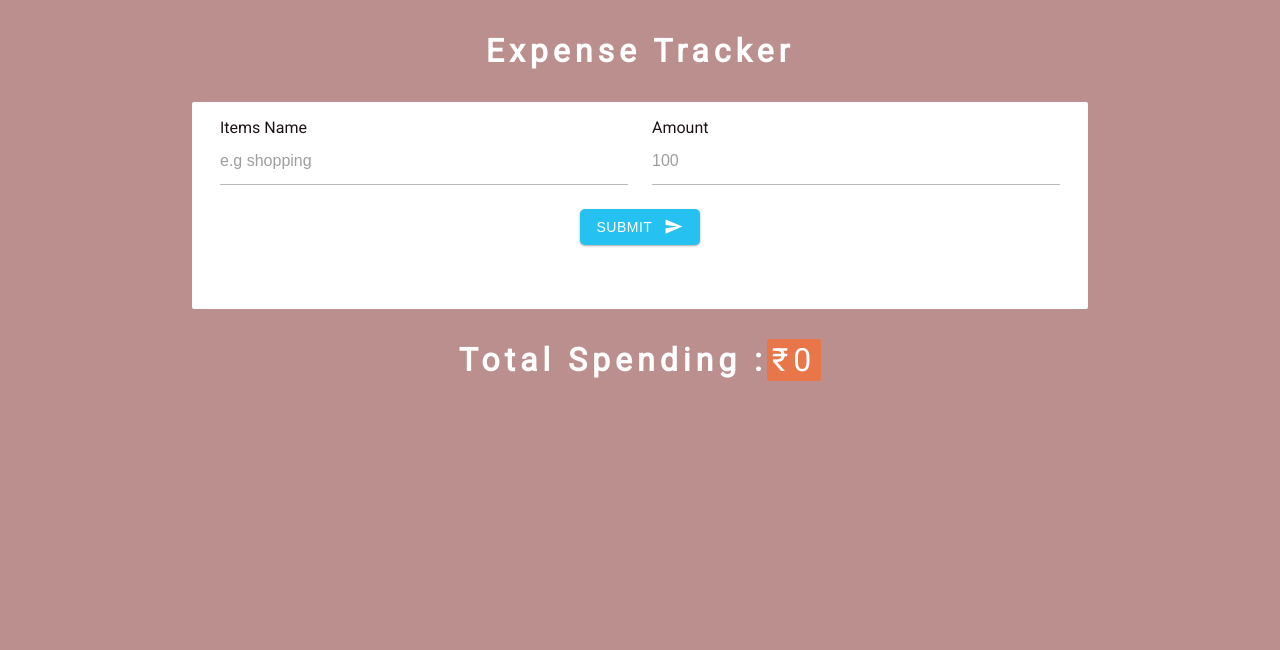
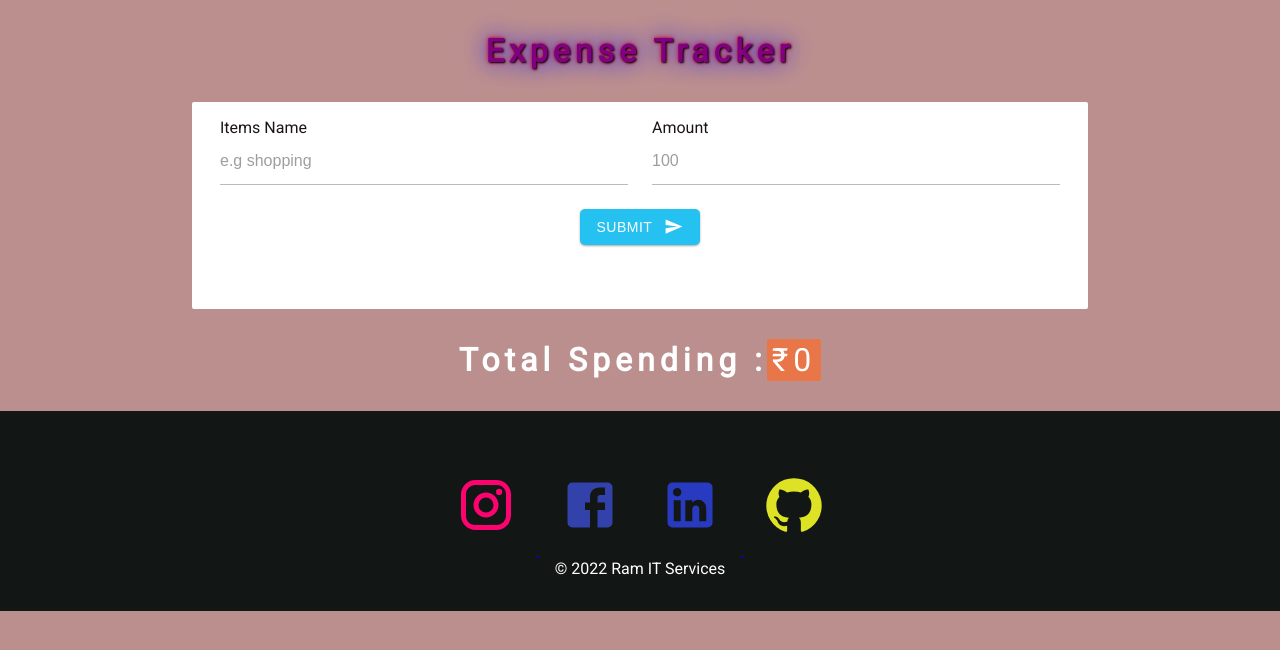
Before and after one commit to Ramkishan01997/ExepenseTracker, a React (Create React App) app: page / in a window 1280 px wide. Shown: the top 650 px of the page. Built offline with nearby package versions, Linux system fonts and the light colour scheme.

Commit message:
added footer to app

```diff
--- a/package.json
+++ b/package.json
@@ -3,6 +3,11 @@
   "version": "0.1.0",
   "private": true,
   "dependencies": {
+    "@emotion/react": "^11.10.0",
+    "@emotion/styled": "^11.10.0",
+    "@material-ui/core": "^4.12.3",
+    "@mui/icons-material": "^5.8.4",
+    "@mui/material": "^5.10.1",
     "@testing-library/jest-dom": "^5.14.1",
     "@testing-library/react": "^11.2.7",
     "@testing-library/user-event": "^12.8.3",
--- a/src/App.css
+++ b/src/App.css
@@ -180,6 +180,10 @@ color:rgb(29, 21, 21);
 .alert-success {
   background: var(--mainGreen);
 }
+.title{
+  color: purple;
+  text-shadow: 1px 1px 2px black, 0 0 25px blue, 0 0 5px red;
+}
 @media screen and (min-width: 601px) {
   .App,
   .list,
--- a/src/App.js
+++ b/src/App.js
@@ -1,38 +1,39 @@
-import React,{useState,useEffect} from 'react';
+import React, { useState, useEffect } from 'react';
 import './App.css';
 import ExpenseForm from './Components/ExpenseForm';
 import Alert from './Components/Alert';
 import ExpenseList from './Components/ExpenseList';
+import Footer from './Components/Footer';
 // import uuid from 'uuid/v4';
 import { v4 as uuidv4 } from 'uuid';
 function App() {
 
-const initialExpenses=localStorage.getItem("expenses")?
-JSON.parse(localStorage.getItem("expenses")):[];
+  const initialExpenses = localStorage.getItem("expenses") ?
+    JSON.parse(localStorage.getItem("expenses")) : [];
 
   // useState
-  const [expenses,setExpenses]=useState(initialExpenses)
+  const [expenses, setExpenses] = useState(initialExpenses)
   //functionality how to add charge
-  const[charge,setCharge]=useState("")
+  const [charge, setCharge] = useState("")
   // how to set amount
-  const[amount,setAmount]=useState('');
+  const [amount, setAmount] = useState('');
   // handling function
-  const[alert,setAlert]=useState({show:false});
+  const [alert, setAlert] = useState({ show: false });
 
-  const[edit,setEdit]=useState(false);
+  const [edit, setEdit] = useState(false);
 
-  const[id,setId]=useState(0);
+  const [id, setId] = useState(0);
 
-  useEffect(()=>{
-    localStorage.setItem("expenses",JSON.stringify(expenses))
+  useEffect(() => {
+    localStorage.setItem("expenses", JSON.stringify(expenses))
     //inputRef.current.focus()
-  },[expenses]);
+  }, [expenses]);
 
 
-  const handleCharge=e=>{
+  const handleCharge = e => {
     setCharge(e.target.value)
   };
-  const handleAmount=e=>{
+  const handleAmount = e => {
     setAmount(e.target.value);
 
   };
@@ -44,52 +45,54 @@ const handleAlert = ({ type, text }) => {
     }, 2500);
   };
   //
-  const handleSubmit=e=>{
+  const handleSubmit = e => {
     e.preventDefault();
 
 
-console.log(charge,amount)
-if(charge!=='' && amount>0){
-if(edit){
-let tempExpenses=expenses.map(item=>{
-  return item.id===id? {...item,charge,amount}:item
+    console.log(charge, amount)
+    if (charge !== '' && amount > 0) {
+      if (edit) {
+        let tempExpenses = expenses.map(item => {
+          return item.id === id ? { ...item, charge, amount } : item
         })
         setExpenses(tempExpenses);
         setEdit(false);
-handleAlert({type:"success" ,text:"item editrd"})
+        handleAlert({ type: "success", text: "item editrd" })
       }
-else{
-  const singleExpense={id:uuidv4(),charge,amount};
-setExpenses([...expenses,singleExpense])
-handleAlert({type:"success",text:"item added"});
+      else {
+        const singleExpense = { id: uuidv4(), charge, amount };
+        setExpenses([...expenses, singleExpense])
+        handleAlert({ type: "success", text: "item added" });
 
       }
       setCharge("");
       setAmount("");
     }
-else{
-handleAlert({type:"danger",
-text:"charge cant be empty and amount must be greater than 0"})
+    else {
+      handleAlert({
+        type: "danger",
+        text: "charge cant be empty and amount must be greater than 0"
+      })
     }
   }
   //clear all
-  const clearItems=()=>{
+  const clearItems = () => {
     setExpenses([]);
-    handleAlert({type:"danger",text:"Deleted all items"})
+    handleAlert({ type: "danger", text: "Deleted all items" })
 
   }
   // delete item
-const handleDelete=(id)=>{
+  const handleDelete = (id) => {
 
 
-  setExpenses(expenses.filter(item=>item.id!==id))
-handleAlert({type:"danger", text:"item deleted"})
+    setExpenses(expenses.filter(item => item.id !== id))
+    handleAlert({ type: "danger", text: "item deleted" })
   }
   //edit function
- const handleEdit=id=>{
+  const handleEdit = id => {
 
-   let expense=expenses.find(item=>item.id===id);
-   let{charge,amount}=expense;
+    let expense = expenses.find(item => item.id === id);
+    let { charge, amount } = expense;
     setCharge(charge);
     setAmount(amount);
     setEdit(true);
@@ -98,27 +101,28 @@ handleAlert({type:"danger", text:"item deleted"})
 
   return (
     <>
-    {alert.show && <Alert type={alert.type} text={alert.text}/>}
+      {alert.show && <Alert type={alert.type} text={alert.text} />}
 
-  <h1> Expense Tracker</h1>
+      <h1 className='title'> Expense Tracker</h1>
       <main className="App">
         <ExpenseForm charge={charge} amount={amount}
           handleCharge={handleCharge}
           handleAmount={handleAmount}
           handleSubmit={handleSubmit}
           clearItems={clearItems}
-  edit={edit}/>
+          edit={edit} />
         <ExpenseList expenses={expenses} clearItems={clearItems}
           handleDelete={handleDelete}
-  handleEdit={handleEdit}/>
+          handleEdit={handleEdit} />
 
       </main>
       <h1>
         Total spending :<span className="total">
-  ₹{expenses.reduce((acc,curr)=>{
-    return (acc+=parseInt(curr.amount));
-  },0)}</span>
+          ₹{expenses.reduce((acc, curr) => {
+            return (acc += parseInt(curr.amount));
+          }, 0)}</span>
       </h1>
+      <Footer/>
     </>
   );
 }
--- /dev/null
+++ b/src/Components/Footer.css
@@ -0,0 +1,22 @@
+.footer{
+    width:100%;
+    height: 200px;
+    background-color: #121615;
+    display: flex;
+    justify-content: center;
+    align-items: center;
+    flex-direction: column;
+    padding-top: 10px;
+    position: relative;
+margin-bottom: 0;
+}
+.socialMedia svg{
+    color:white;
+    margin: 20px;
+    font-size: 60px;
+    cursor:pointer;
+
+}
+.footer{
+    color:white;
+}
--- /dev/null
+++ b/src/Components/Footer.jsx
@@ -0,0 +1,22 @@
+import React from 'react'
+import FacebookIcon from '@mui/icons-material/Facebook';
+import InstagramIcon from '@mui/icons-material/Instagram';
+import LinkedInIcon from '@mui/icons-material/LinkedIn';
+import GitHubIcon from '@mui/icons-material/GitHub';
+import './Footer.css'
+function Footer() {
+    return (
+        <div className="footer">
+        <div className="socialMedia">
+
+        <a href="https://www.instagram.com/ramkishan1997/"> <InstagramIcon style={{"color":"#fc036f"}}/></a>
+       <a href="https://www.facebook.com/ramkishan.suryawanshi.5"> <FacebookIcon style={{"color":"#3341ab"}}/></a>
+       <a href="https://www.linkedin.com/in/ramkishan-suryawanshi/" ><LinkedInIcon style={{"color":"#283abf"}}/></a>
+       <a href="https://github.com/Ramkishan01997/"> <GitHubIcon style={{"color":"#dde324"}}/></a>
+        </div>
+            <p>&copy; 2022 Ram IT Services</p>
+        </div>
+    )
+}
+
+export default Footer
```
Also changed, not shown: 2 other files (tests, documents, lock files or other folders). Lines whose indentation alone changed are shown as unchanged.
